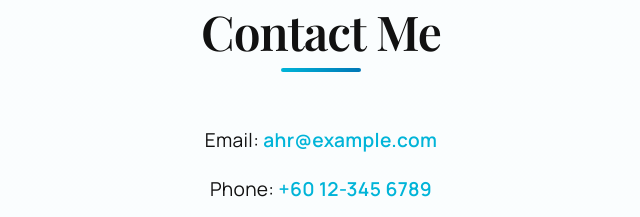
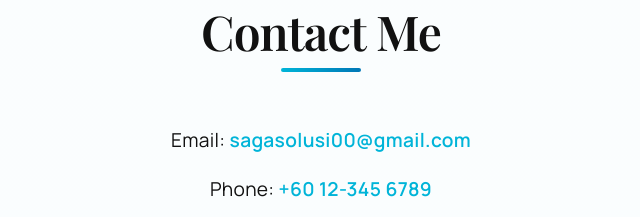
Before and after one commit to ahrengineer/ahrengineer.github.io, a plain HTML site: page index.html in a window 1280 px wide. Shown: the part 7497-7714 px from the top of the page, without its empty margins (319-959 px from the left). Drawn offline with nearby package versions, Linux system fonts and the light colour scheme.

Commit message:
Update index.html

```diff
--- a/index.html
+++ b/index.html
@@ -2520,7 +2520,7 @@
   <section id="contact">
     <h2 class="will-change">Contact Me</h2>
     <div style="text-align: center; opacity: 0; animation: fadeIn 0.8s cubic-bezier(0.22, 1, 0.36, 1) 0.2s forwards;">
-      <p style="margin-bottom: 1rem;">Email: <a href="mailto:sagasolusi@example.com" style="color: var(--accent); text-decoration: none;">ahr@example.com</a></p>
+      <p style="margin-bottom: 1rem;">Email: <a href="mailto:sagasolusi@example.com" style="color: var(--accent); text-decoration: none;">sagasolusi00@gmail.com</a></p>
       <p>Phone: <a href="tel:+60123456789" style="color: var(--accent); text-decoration: none;">+60 12-345 6789</a></p>
     </div>
 
```
